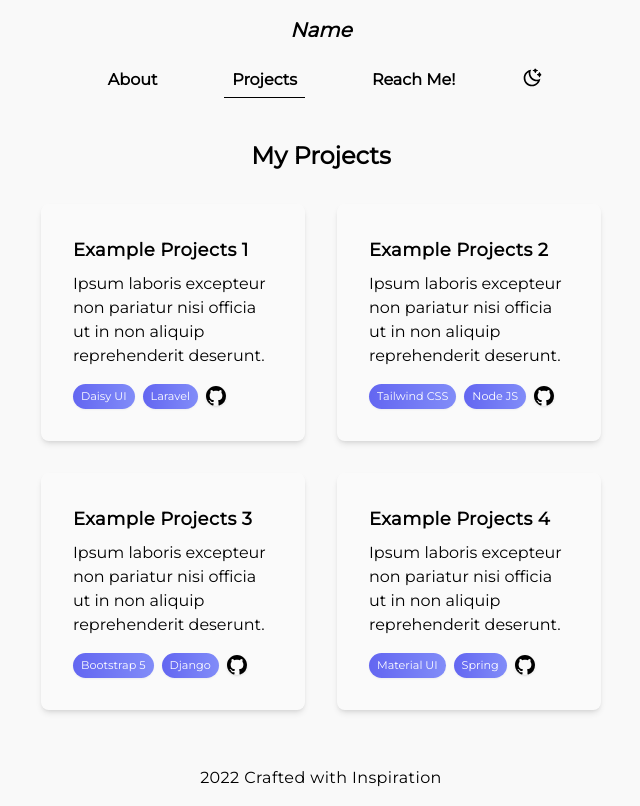
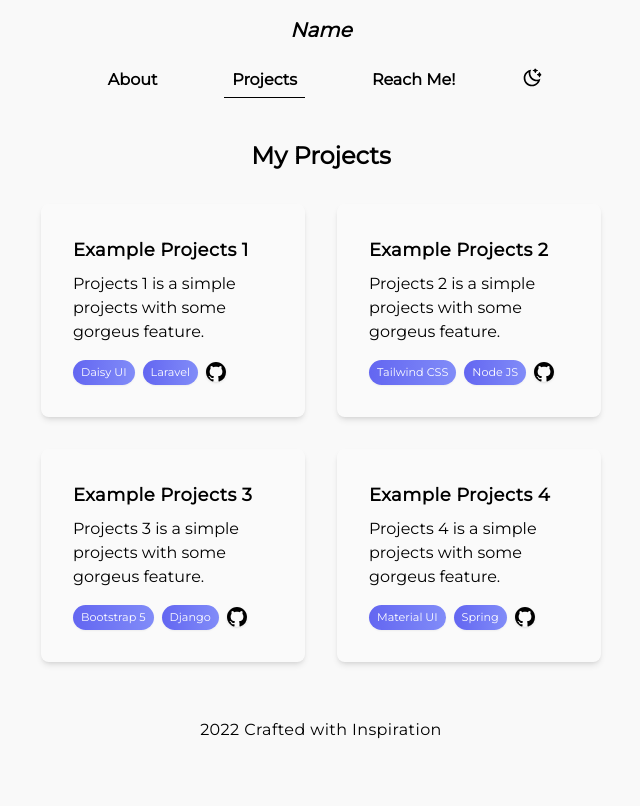
Before and after one commit to ardynatz/easy-profile, a React (Vite) app: page /projects in a window 1280 px wide. Shown: the whole page, without its empty margins (319-959 px from the left). Built offline with nearby package versions, Linux system fonts and the light colour scheme.

Commit message:
Update: projects description

```diff
--- a/src/Components/Projects/index.jsx
+++ b/src/Components/Projects/index.jsx
@@ -16,8 +16,7 @@ export default function Project() {
                   {project.title}
                 </div>
                 <p className="my-2 p-desc">
-                  Ipsum laboris excepteur non pariatur nisi officia ut in non
-                  aliquip reprehenderit deserunt.
+                  {project.desc}
                 </p>
                 <div className="flex flex-row items-center pt-2">
                   {project.tag.map((item) => (
```
